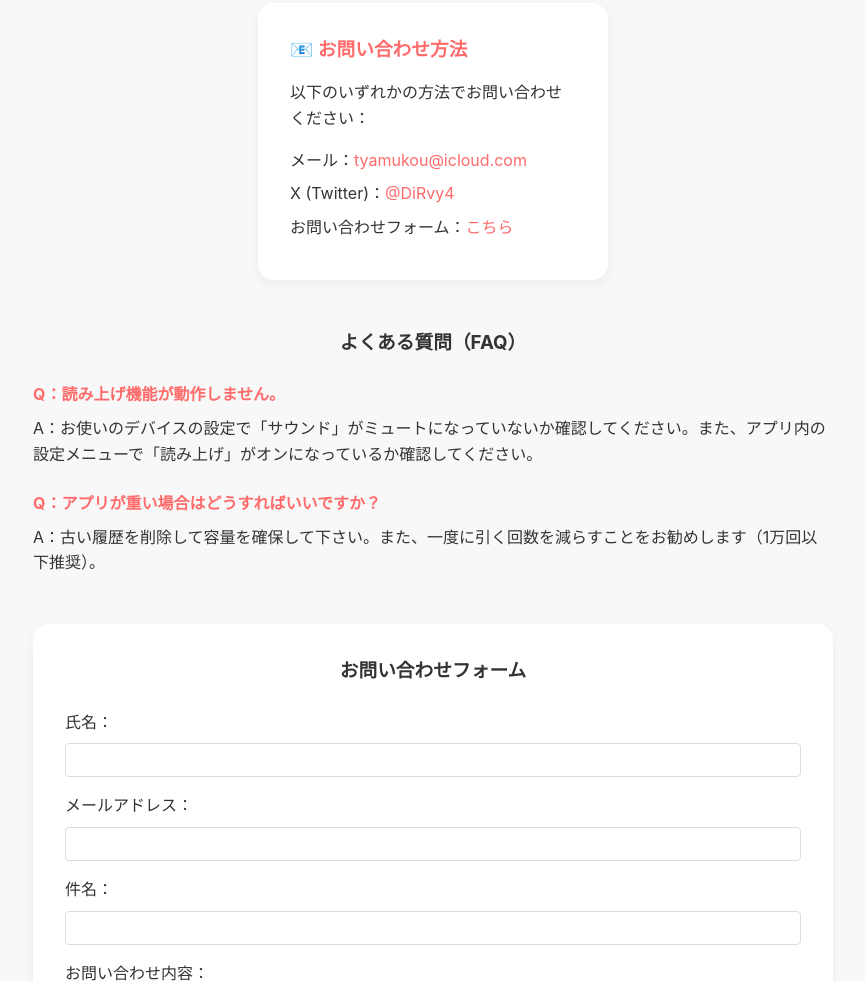
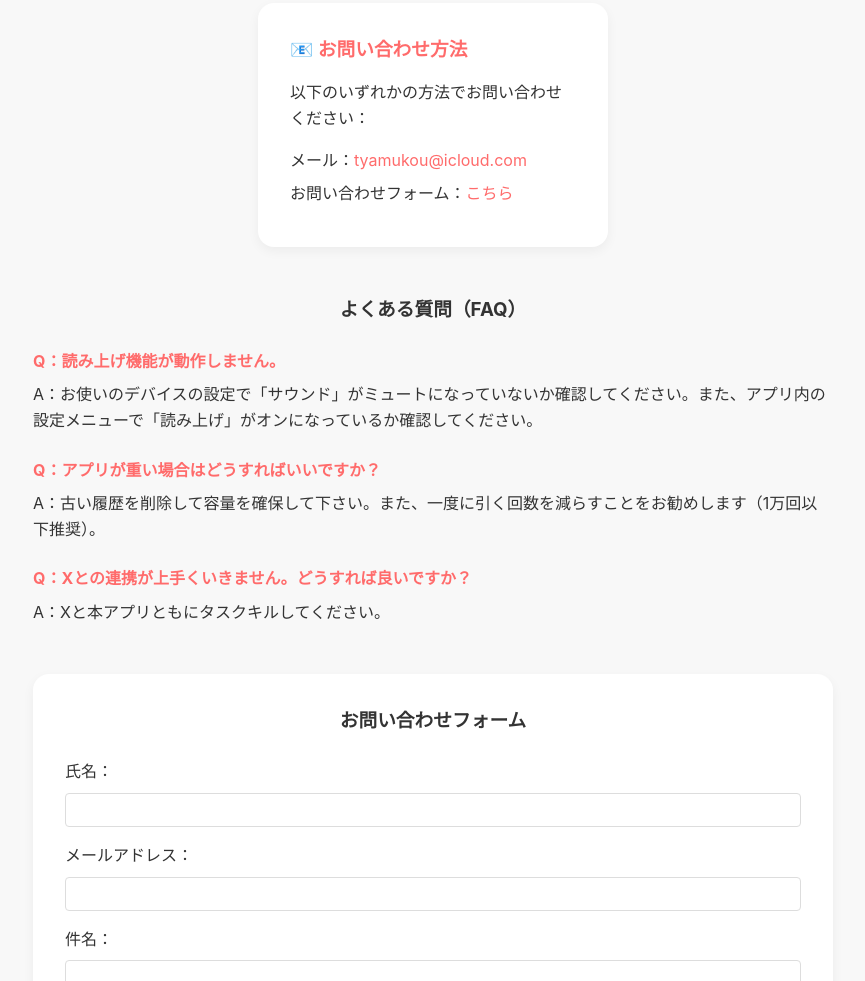
Before and after one commit to aonodms10/aonodms10.github.io, a plain HTML site: page index.html in a window 1280 px wide. Shown: the part 3960-4941 px from the top of the page, without its empty margins (207-1072 px from the left). Drawn offline with Linux system fonts and the light colour scheme.

Commit message:
Update index.html

```diff
--- a/index.html
+++ b/index.html
@@ -211,7 +211,6 @@
                     <p>以下のいずれかの方法でお問い合わせください：</p>
                     <ul>
                         <li>メール：<a href="mailto:tyamukou@icloud.com">tyamukou@icloud.com</a></li>
-                        <li>X (Twitter)：<a href="https://x.com/DiRvy4" target="_blank">@DiRvy4</a></li>
                         <li>お問い合わせフォーム：<a href="#contact-form">こちら</a></li>
                     </ul>
                 </div>
@@ -228,6 +227,11 @@
                 <div class="faq-item">
                     <div class="faq-question">Q：アプリが重い場合はどうすればいいですか？</div>
                     <div class="faq-answer">A：古い履歴を削除して容量を確保して下さい。また、一度に引く回数を減らすことをお勧めします（1万回以下推奨）。</div>
+                </div>
+
+                <div class="faq-item">
+                    <div class="faq-question">Q：Xとの連携が上手くいきません。どうすれば良いですか？</div>
+                    <div class="faq-answer">A：Xと本アプリともにタスクキルしてください。</div>
                 </div>
             </div>
 
```
